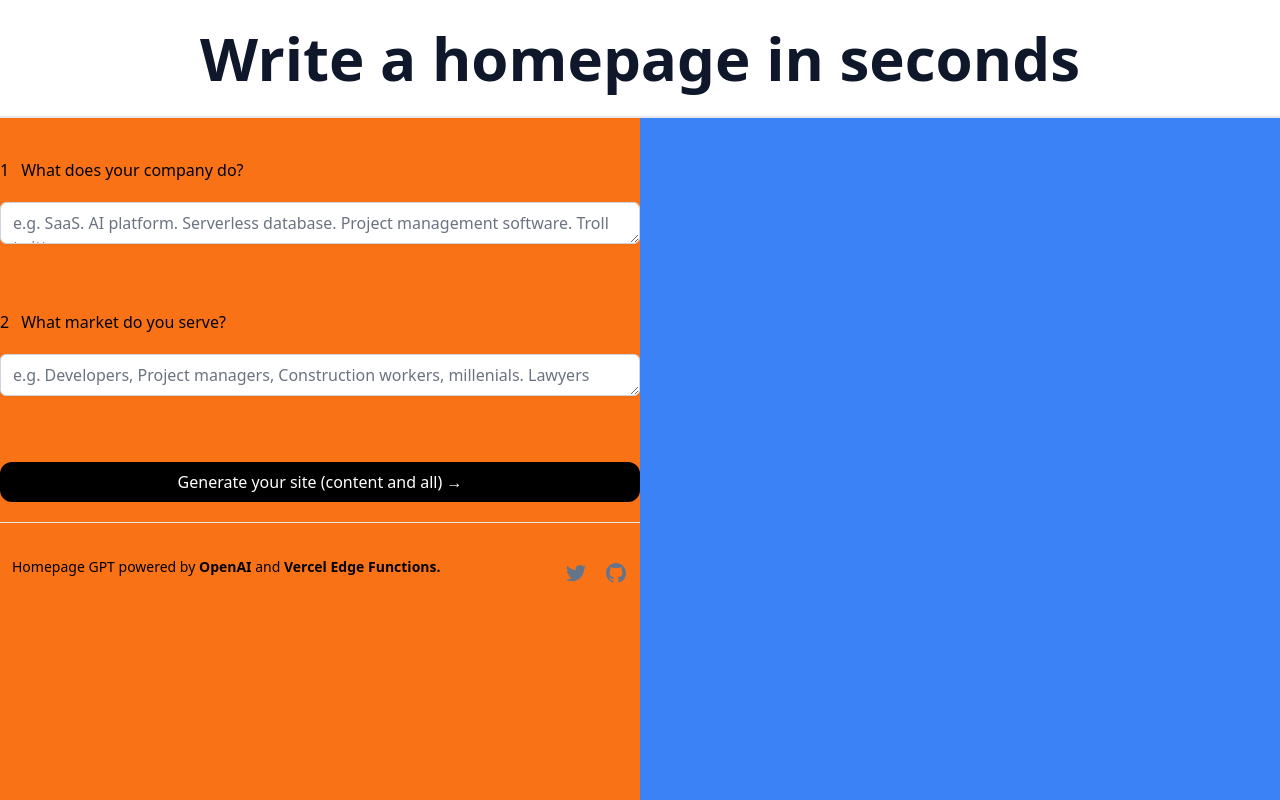
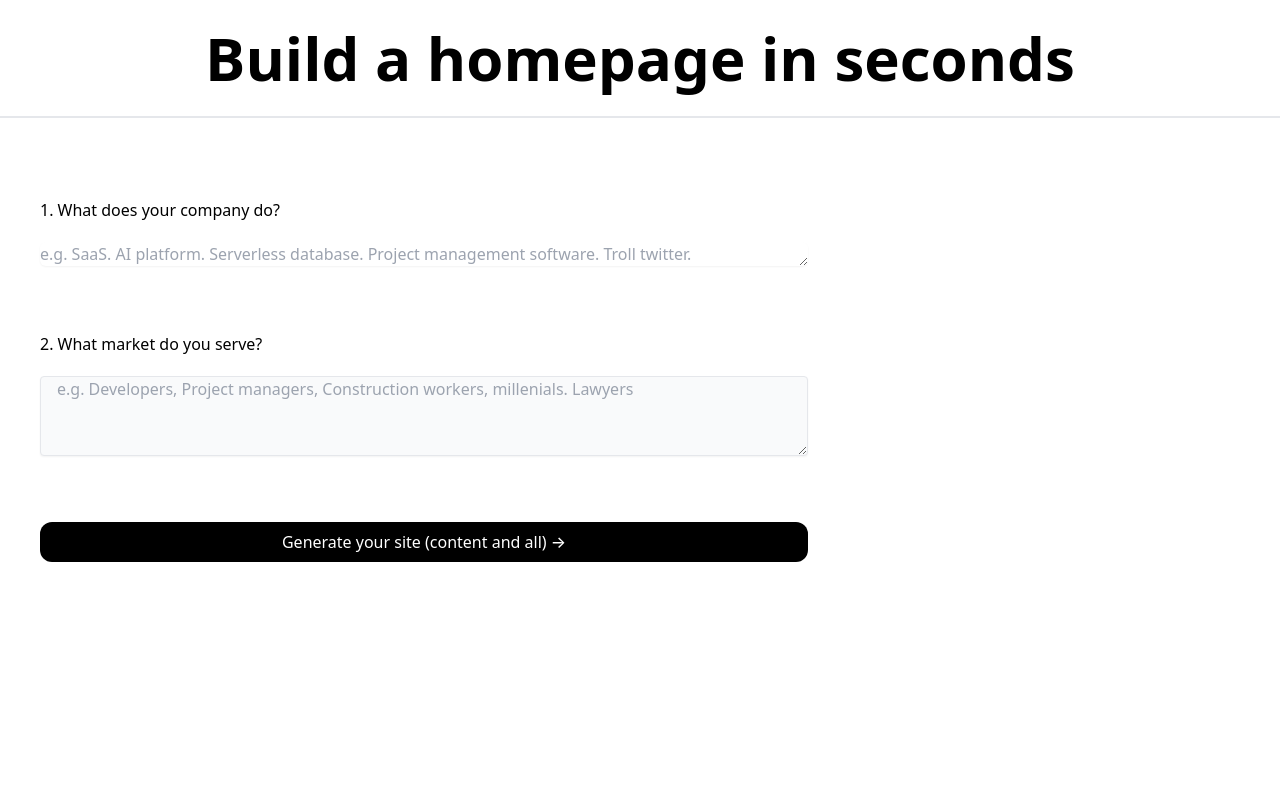
Before and after one commit to mattjared/homepageGPT, a Next.js app: page / in a window 1280 px wide. Shown: the top 800 px of the page. Built offline with nearby package versions, Linux system fonts and the light colour scheme.

Commit message:
committing

```diff
--- a/components/Footer.tsx
+++ b/components/Footer.tsx
@@ -2,16 +2,17 @@ import Link from "next/link";
 
 export default function Footer() {
   return (
+    <>
       <footer className="text-center text-sm h-16 sm:h-20 w-full sm:pt-2 pt-4 border-t mt-5 flex sm:flex-row flex-col justify-between items-center px-3 space-y-3 sm:mb-0 mb-3">
         <div>
           Homepage GPT powered by{" "}
           <a
-          href="https://openai.com/"
+            href="https://openai.com/blog/chatgpt"
             target="_blank"
             rel="noreferrer"
             className="font-bold hover:underline transition underline-offset-2"
           >
-          OpenAI{" "}
+            ChatGPT{" "}
           </a>
           and{" "}
           <a
@@ -25,7 +26,7 @@ export default function Footer() {
         </div>
         <div className="flex space-x-4 pb-4 sm:pb-0">
           <Link
-          href="https://twitter.com/mattjared9"
+            href="https://twitter.com/matt_jared"
             className="group"
             aria-label="Matt Jared on Twitter"
           >
@@ -50,5 +51,7 @@ export default function Footer() {
           </Link>
         </div>
       </footer>
+      <p>Currently <strong>only</strong> generates css for tailwind 2.2.19 (same as this site). This is due to ChatGPT only rendering data from 2021 and before. Once a better solution comes around I'll upgrade. The plan is to offer the ability to store, render any pages people want to use in the real world.</p>
+    </>
   );
 }
--- a/components/Header.tsx
+++ b/components/Header.tsx
@@ -2,7 +2,7 @@ export default function Header() {
   return (
     <header className="flex justify-between items-center p-7 border-b-2">
       <div className="max-w-5xl mx-auto">
-        <h1 className="sm:text-6xl text-6xl font-black text-slate-900 ">Write a homepage in seconds</h1>
+        <h1 className="sm:text-6xl text-6xl font-black text-slate-900 ">Build a homepage in seconds</h1>
       </div>
     </header>
   );
--- a/package.json
+++ b/package.json
@@ -7,10 +7,9 @@
   },
   "dependencies": {
     "@headlessui/react": "^1.7.7",
-    "@headlessui/tailwindcss": "^0.1.2",
     "@heroicons/react": "^2.0.13",
-    "@tailwindcss/forms": "^0.5.3",
     "@vercel/analytics": "^0.1.8",
+    "dompurify": "^3.0.1",
     "eventsource-parser": "^0.0.5",
     "framer-motion": "^8.4.3",
     "next": "latest",
@@ -26,7 +25,7 @@
     "@types/react-dom": "18.0.6",
     "autoprefixer": "^10.4.12",
     "postcss": "^8.4.18",
-    "tailwindcss": "^3.2.4",
+    "tailwindcss": "^2.2.19",
     "typescript": "4.9.4"
   }
 }
--- a/pages/index.tsx
+++ b/pages/index.tsx
@@ -1,3 +1,4 @@
+import DOMPurify from 'dompurify'
 import LoadingDots from "../components/LoadingDots";
 import type { NextPage } from "next";
 import Head from "next/head";
@@ -9,10 +10,18 @@ const Home: NextPage = () => {
   const [loading, setLoading] = useState(false);
   const [bio, setBio] = useState("");
   const [market, setMarket] = useState("");
+  const [showActionButtons, setShowActionButtons] = useState(false);
   const [generatedBios, setGeneratedBios] = useState<String>("");
+  const year = new Date().getFullYear();
+  const cdn = "https://cdn.jsdelivr.net/npm/tailwindcss/dist/tailwind.min.css";
+  const columns = 3;
+  const colorway = "red";
   const prompt = `
-    fill and complete in the following html with website copy for a company that makes ${bio} tweets targeting ${market} <html><h1>{headline}</h1><div>{more content here}</div></html>
+    write html and website content for a business that specializes in ${bio} for ${market}. The page should be styled with tailwindcss (using this cdn ${cdn}). The page should contain a hero section with a relevant headline about ${bio}. After that there should be a section with ${columns} columns of paragraphs containing relevant content for our business that does ${bio} for ${market}. Any colors used should go with ${colorway}. The copyright year in the footer should be the ${year}.
   `
+  const sanitizedData = () => ({
+    __html: DOMPurify.sanitize(generatedBios)
+  })
   const generateBio = async (e: any) => {
     e.preventDefault();
     setGeneratedBios("");
@@ -49,7 +58,11 @@ const Home: NextPage = () => {
       setGeneratedBios((prev) => prev + chunkValue);
     }
     setLoading(false);
+    setShowActionButtons(true);
   };
+
+  // const leftCol = generatedBios ? "w-2/12" : "w-100";
+  const rightCol = !generatedBios ? "w-2/12" : "w-5/12";
 
   return (
     <div>
@@ -58,14 +71,13 @@ const Home: NextPage = () => {
         <link rel="icon" href="/favicon.ico" />
       </Head>
       <Header />
-      <main className="flex flex-row h-screen w-screen">
-        <div className="flex-1 w-1/2 bg-orange-500">
-          <div className="bg-orange-500">
+      <main className="">
+        {!generatedBios && (
+          <div className="p-10 flex flex-row w-screen min-h-screen ">
             <div className="max-w-3xl w-full">
               <div className="flex mt-10 items-center space-x-3">
-                <p>1</p>
                 <p className="text-left font-medium">
-                  What does your company do?{" "}
+                  1. What does your company do?{" "}
                 </p>
               </div>
               <textarea
@@ -78,16 +90,15 @@ const Home: NextPage = () => {
                 }
               />
               <div className="flex mt-10 items-center space-x-3">
-                <p>2</p>
                 <p className="text-left font-medium">
-                  What market do you serve?{" "}
+                  2. What market do you serve?{" "}
                 </p>
               </div>
               <textarea
                 value={market}
                 onChange={(e) => setMarket(e.target.value)}
                 rows={1}
-                className="w-full rounded-md border-gray-300 shadow-sm focus:border-black focus:ring-black my-5"
+                className="w-full px-4 h-20 rounded border shadow-sm focus:border-black focus:ring-black my-5 bg-gray-50"
                 placeholder={
                   "e.g. Developers, Project managers, Construction workers, millenials. Lawyers"
                 }
@@ -109,12 +120,36 @@ const Home: NextPage = () => {
                 </button>
               )}
             </div>
-            <Footer />
+
           </div>
-        </div>
-        <div className="flex-1 w-1/2 bg-blue-500">
-          {generatedBios}
-        </div>
+        )}
+        {generatedBios && (
+          <>
+            <div className={`${rightCol} p-10 flex flex-column text-small text-gray-300 bg-gray-900 transition ease-in-out`}>
+              <div className="font-mono flex-1 max-w-100">
+                {!generatedBios ? (
+                  <p className="text-sm">// fill out the prompt and watch your code get written automatically</p>
+                ) : (
+                  generatedBios
+                )}
+              </div>
+            </div>
+            <div className={`${rightCol} flex flex-column transition ease-in-out`}>
+              {!generatedBios ? (
+                <div className="flex-1 max-w-100 p-10">
+                  <h3>fill out the prompt and watch this space turn into a website</h3>
+                </div>
+              ) : (
+                <div>
+                  <div
+                    dangerouslySetInnerHTML={sanitizedData()}
+                  />
+                </div>
+              )}
+            </div>
+          </>
+        )}
+        <Footer />
       </main>
     </div>
   );
--- a/tailwind.config.js
+++ b/tailwind.config.js
@@ -11,5 +11,7 @@ module.exports = {
   theme: {
     extend: {},
   },
-  plugins: [require("@tailwindcss/forms"), require("@headlessui/tailwindcss")],
+  safelist: [
+    "w-0", "w-1/5", "w-2/5", "w-3/5", "w-1/12", "w-10/12", "w-2/12", "w-8/12", "w-1/12", "w-5/12"
+  ]
 };
```
Also changed, not shown: 1 other file (tests, documents, lock files or other folders). Lines whose indentation alone changed are shown as unchanged.
